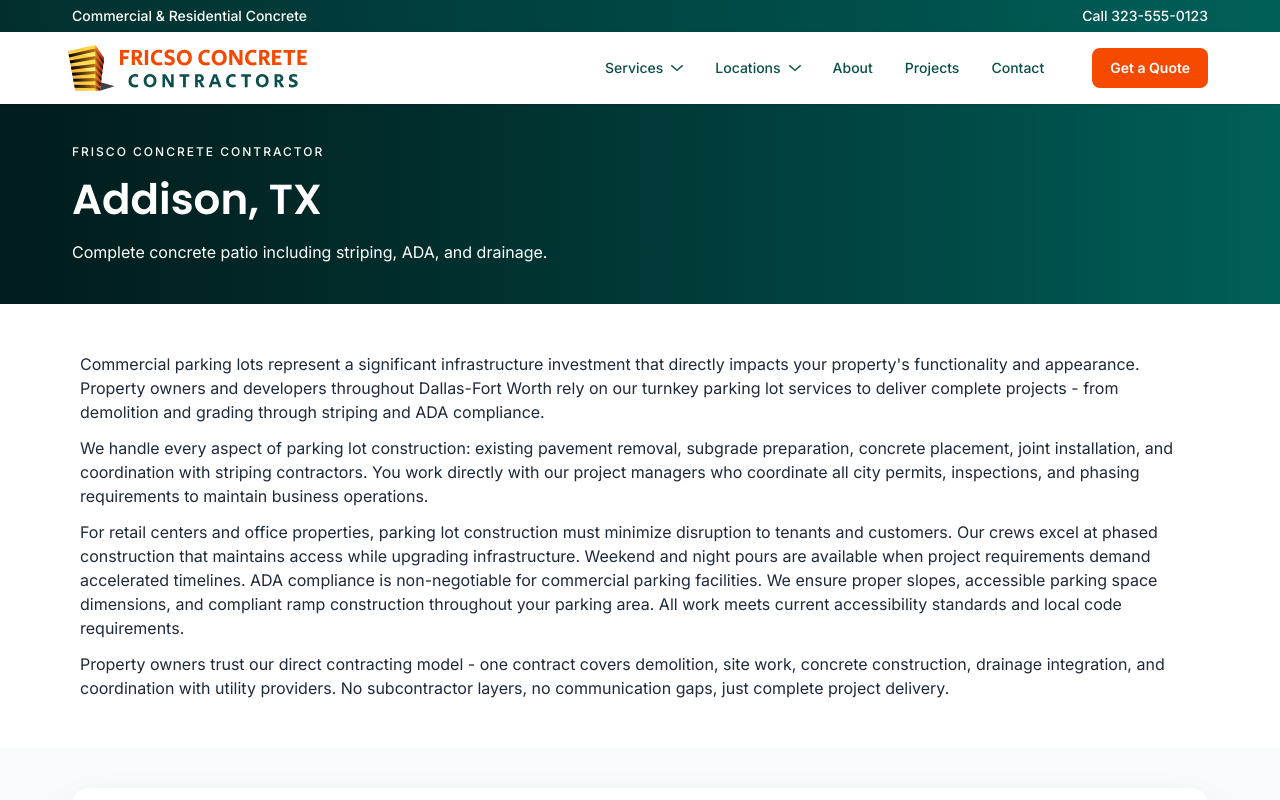
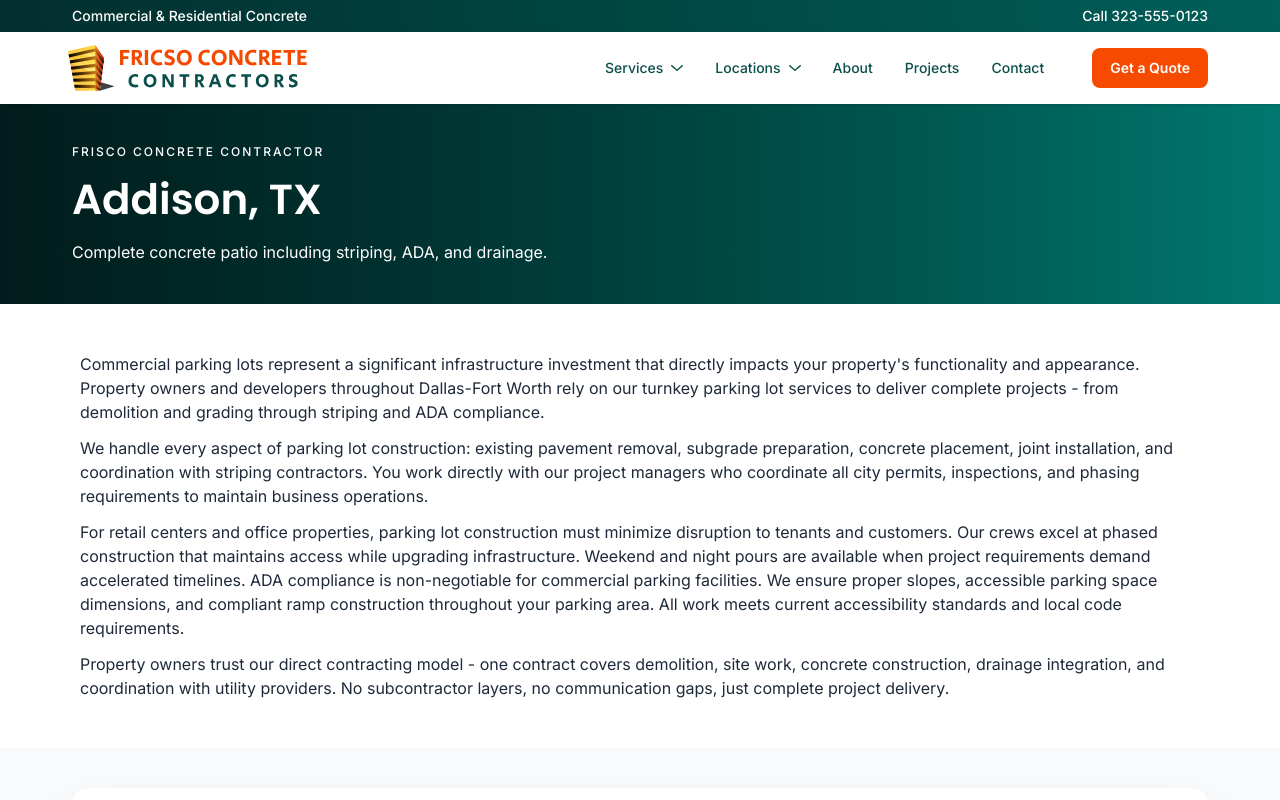
Before and after one commit to fahimurReza/site-template-gmbkingdom, a Next.js app: page /locations/addison in a window 1280 px wide. Shown: the top 800 px of the page. Built offline with nearby package versions, Linux system fonts and the light colour scheme.

Commit message:
(ui): gradient-test-for-location-revert

```diff
--- a/app/locations/addison/components/HeroSection.tsx
+++ b/app/locations/addison/components/HeroSection.tsx
@@ -3,7 +3,7 @@ import Image from "next/image";
 const HeroSection = () => {
   return (
     <section className="relative flex items-center justify-center overflow-hidden text-white">
-      <div className="absolute inset-0 bg-linear-to-r from-teal-950 to-teal-800 -z-10" />
+      <div className="absolute inset-0 bg-linear-to-r from-teal-950 to-teal-700 -z-10" />
       <div className="absolute inset-0 bg-linear-to-r from-black/40 to-transparent -z-10" />
 
       <div className="w-full base-padding py-10 space-y-4">
```
